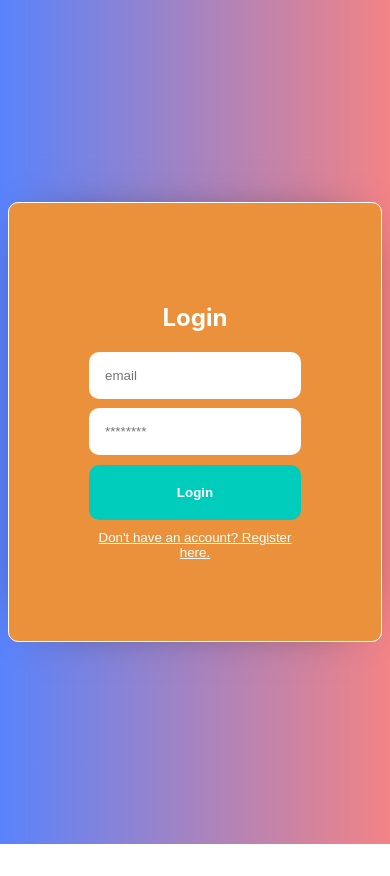
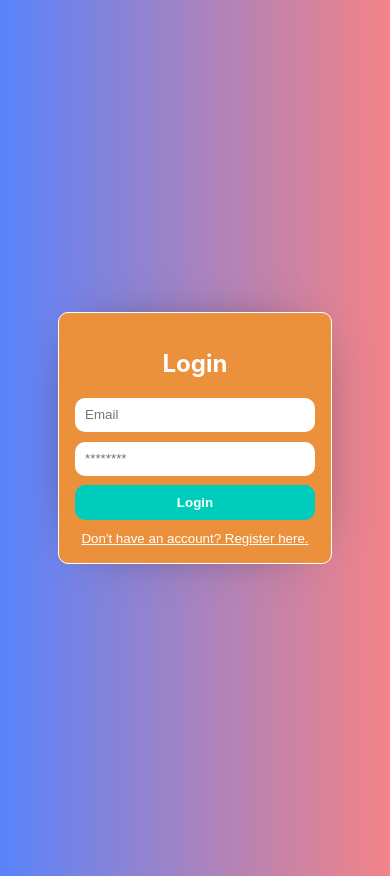
Before and after one commit to Warda-99/project-rest-api, a React (Create React App) app: page / in a window 390 px wide. Before the commit the page ends 844 px from the top, so only its background shows below. Built offline with nearby package versions, Linux system fonts and the light colour scheme.

Commit message:
Added adaptive design

```diff
--- a/src/page/Login.js
+++ b/src/page/Login.js
@@ -22,7 +22,7 @@ export const Login = (props) => {
           value={email}
           onChange={(e) => setEmail(e.target.value)}
           type="email"
-          placeholder="email"
+          placeholder="Email"
           id="email"
           name="email"
         />
--- a/src/page/Register.js
+++ b/src/page/Register.js
@@ -20,7 +20,7 @@ export const Register = (props) => {
           name="name"
           onChange={(e) => setName(e.target.value)}
           id="name"
-          placeholder="name"
+          placeholder="Name"
         />
         <input
           value={indexNr}
@@ -34,7 +34,7 @@ export const Register = (props) => {
           value={email}
           onChange={(e) => setEmail(e.target.value)}
           type="email"
-          placeholder="email"
+          placeholder="Email"
           id="email"
           name="email"
         />
--- a/src/styles/Login.css
+++ b/src/styles/Login.css
@@ -39,6 +39,7 @@ input {
 }
 
 .button-submit {
+    position: relative;
     border: none;
     background-color: #00CCBB;
     padding: 20px;
@@ -47,15 +48,42 @@ input {
     color: white;
     font-weight: bold;
     transition-duration: 0.4s;
-}
+    overflow: hidden;
+    transform: scale(1);
+    z-index: 1;
+  }
 
-.button-submit:hover {
+  .button-submit:hover {
     color: black;
-
+    background-color: #00a194;
     -webkit-box-shadow: 0px 0px 50px -22px rgba(0, 0, 0, 1);
     -moz-box-shadow: 0px 0px 50px -22px rgba(0, 0, 0, 1);
     box-shadow: 0px 0px 50px -22px rgba(0, 0, 0, 1);
-}
+    transform: scale(1.05);
+  }
+
+  .button-submit:before {
+    content: "";
+    position: absolute;
+    width: 100%;
+    height: 100%;
+    top: 0;
+    left: 0;
+    background: transparent;
+    transition: all 0.4s ease;
+    pointer-events: none;
+    z-index: -1;
+  }
+
+  .button-submit:hover:before {
+    background: rgba(255, 255, 255, 0.1);
+  }
+
+  .button-submit:active {
+    transform: scale(1) translateY(4px);
+  }
+
+
 
 .link-btn {
     margin-top: 0.6rem;
@@ -64,3 +92,49 @@ input {
     color: white;
     text-decoration: underline;
 }
+
+@media screen and (max-width: 1200px) {
+  .auth-form-container {
+    padding: 4rem;
+  }
+}
+
+@media screen and (max-width: 992px) {
+  .auth-form-container {
+    padding: 3rem;
+  }
+}
+
+@media screen and (max-width: 768px) {
+  .auth-form-container {
+    padding: 2rem;
+  }
+
+  input {
+    padding: 0.8rem;
+  }
+
+  .button-submit {
+    padding: 15px;
+  }
+}
+
+@media screen and (max-width: 576px) {
+  .App {
+    flex-direction: column;
+    padding: 1rem;
+  }
+
+  .auth-form-container {
+    padding: 1rem;
+    margin: 1rem 0;
+  }
+
+  input {
+    padding: 0.6rem;
+  }
+
+  .button-submit {
+    padding: 10px;
+  }
+}
```
